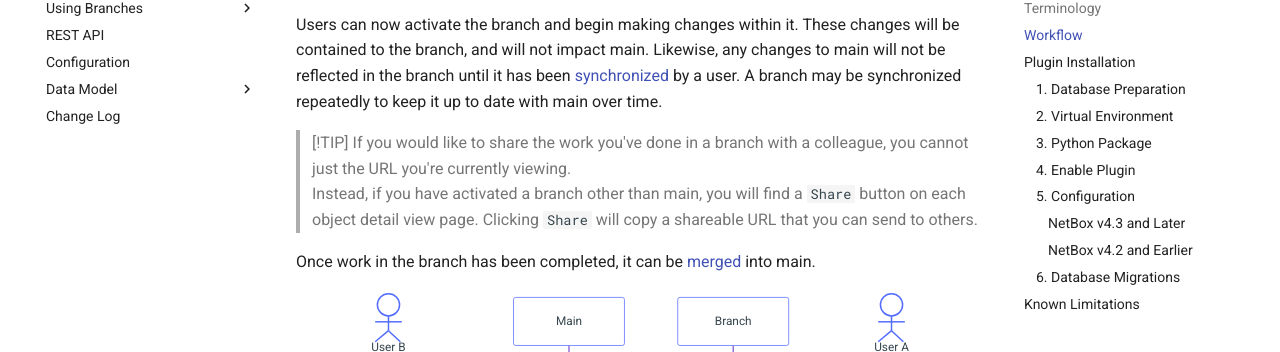
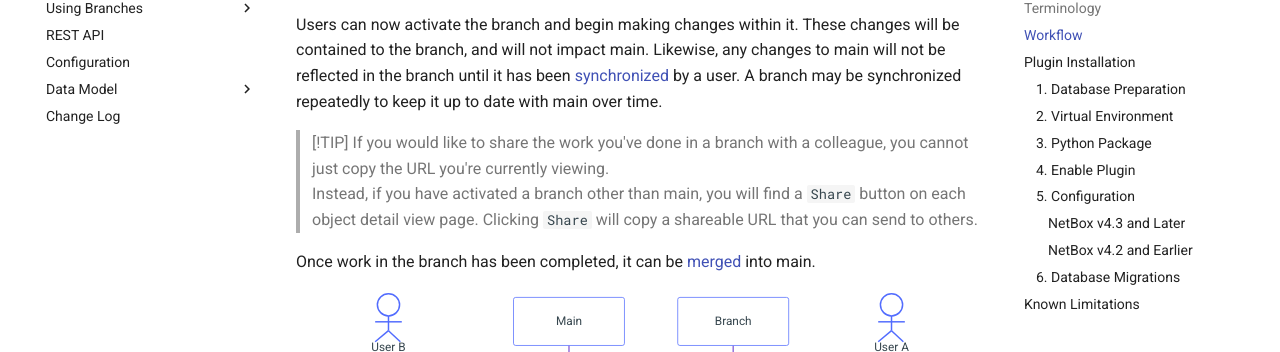
Before and after one commit to netboxlabs/netbox-branching, an MkDocs documentation site: the page built from docs/index.md, in a window 1280 px wide and 900 px high, scrolled down 1472 px. Shown: the part 127-479 px from the top of the window. Built offline with MkDocs 1.6.1 and Material for MkDocs 9.7.7, drawn with Linux system fonts in a browser that asks for light colours; comment, search, counter and statistics services are not loaded.

Commit message:
Update index.md
Co-authored-by: Jason Novinger <jnovinger@gmail.com>

```diff
--- a/docs/index.md
+++ b/docs/index.md
@@ -41,7 +41,7 @@ The first step is to [create a new branch](./using-branches/creating-a-branch.md
 Users can now activate the branch and begin making changes within it. These changes will be contained to the branch, and will not impact main. Likewise, any changes to main will not be reflected in the branch until it has been [synchronized](./using-branches/syncing-merging.md#syncing-a-branch) by a user. A branch may be synchronized repeatedly to keep it up to date with main over time.
 
 > [!TIP]
-> If you would like to share the work you've done in a branch with a colleague, you cannot just the URL you're currently viewing.
+> If you would like to share the work you've done in a branch with a colleague, you cannot just copy the URL you're currently viewing.
 > Instead, if you have activated a branch other than main, you will find a `Share` button on each object detail view page. Clicking `Share` will copy a shareable URL that you can send to others.
 
 Once work in the branch has been completed, it can be [merged](./using-branches/syncing-merging.md#merging-a-branch) into main.
```
